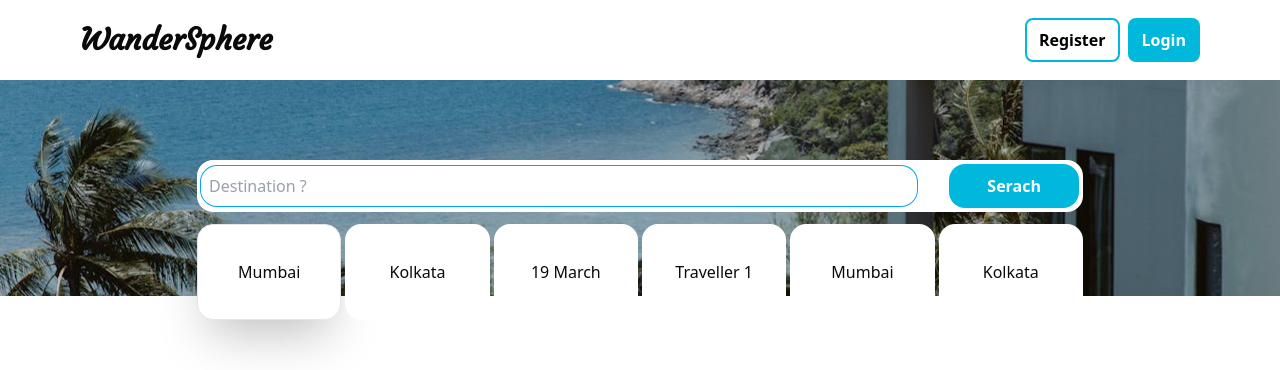
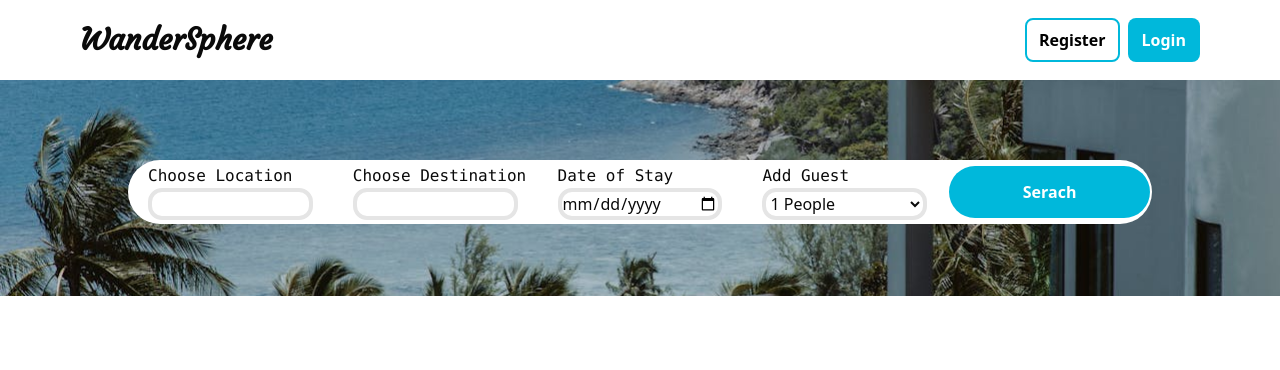
Before and after one commit to A-B-H-I-S-H-E-K-S-H-A-W/travelling-website, a React (Vite) app in the folder client/: page /search in a window 1280 px wide. Shown: the top 370 px of the page. Built offline with nearby package versions, Linux system fonts and the light colour scheme.

Commit message:
Minor UI changes

```diff
--- a/client/src/pages/user/Search.jsx
+++ b/client/src/pages/user/Search.jsx
@@ -19,37 +19,54 @@ const Search = () => {
                 backgroundRepeat: "no-repeat",
               }}
             >
-              <div className="pt-16 flex flex-col gap-3 px-3">
-                <div className="w-full flex items-center md:space-x-8 space-x-2 bg-white mt-4 rounded-2xl p-1">
-                  <input
-                    type="text"
-                    className="h-10 w-[85%] rounded-2xl px-2 ring ring-sky-500  text-gray-700"
-                    placeholder="Destination ?"
-                  />
-                  <ButtonSolid
-                    title={"Serach"}
-                    className={"px-9 py-2 md:py-2 rounded-2xl"}
-                  />
-                </div>
-                <div className="w-full h-24">
-                  <div className="grid md:grid-cols-6 grid-cols-3 text-center gap-1">
-                    <div className="h-24 w-full bg-white px-10 flex items-center justify-center rounded-2xl border shadow-2xl">
-                      Mumbai
+              <div className="pt-20 px-3">
+                <div className="w-full md:h-16 md:rounded-full rounded-xl md:max-w-5xl mx-auto bg-white">
+                  <div className="grid grid-cols-2 sm:grid-cols-3 md:grid-cols-5 text-center">
+                    <div className="h-16 w-full flex flex-col items-start justify-center px-5">
+                      <pre>Choose Location</pre>
+                      <input
+                        type="text"
+                        className="border-4 rounded-xl w-full"
+                      />
                     </div>
-                    <div className="h-24 w-full bg-white flex items-center justify-center rounded-2xl">
-                      Kolkata
+                    <div className="h-16 w-full flex flex-col items-start justify-center px-5">
+                      <pre>Choose Destination</pre>
+                      <input
+                        type="text"
+                        className="border-4 rounded-xl w-full"
+                      />
                     </div>
-                    <div className="h-24 w-full bg-white flex items-center justify-center rounded-2xl">
-                      19 March
+                    <div className="h-16 w-full flex flex-col items-start justify-center px-5">
+                      <pre>Date of Stay</pre>
+                      <input
+                        type="date"
+                        className="border-4 rounded-xl w-full"
+                      />
                     </div>
-                    <div className="h-24 w-full bg-white flex items-center justify-center rounded-2xl">
-                      Traveller 1
+                    <div className="h-16 w-full flex flex-col items-start justify-center px-5">
+                      <pre>Add Guest</pre>
+                      <select
+                        name=""
+                        id=""
+                        className="border-4 rounded-xl w-full"
+                      >
+                        <option value="1">1 People</option>
+                        <option value="2">2 People</option>
+                        <option value="3">3 People</option>
+                        <option value="4">4 People</option>
+                        <option value="5">5 People</option>
+                        <option value="6">6 People</option>
+                        <option value="8">8 People</option>
+                        <option value="10">10 People</option>
+                      </select>
                     </div>
-                    <div className="h-24 w-full bg-white flex items-center justify-center rounded-2xl">
-                      Mumbai
-                    </div>
-                    <div className="h-24 w-full bg-white flex items-center justify-center rounded-2xl">
-                      Kolkata
+                    <div className="h-16 col-span-2 md:col-auto flex justify-center items-center">
+                      <ButtonSolid
+                        title={"Serach"}
+                        className={
+                          "md:px-18 sm:px-14 px-20 py-2 md:py-3 md:rounded-full rounded-xl"
+                        }
+                      />
                     </div>
                   </div>
                 </div>
```
